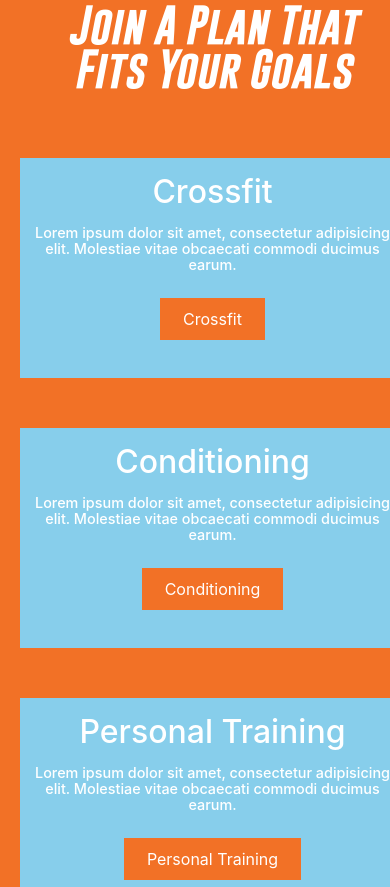
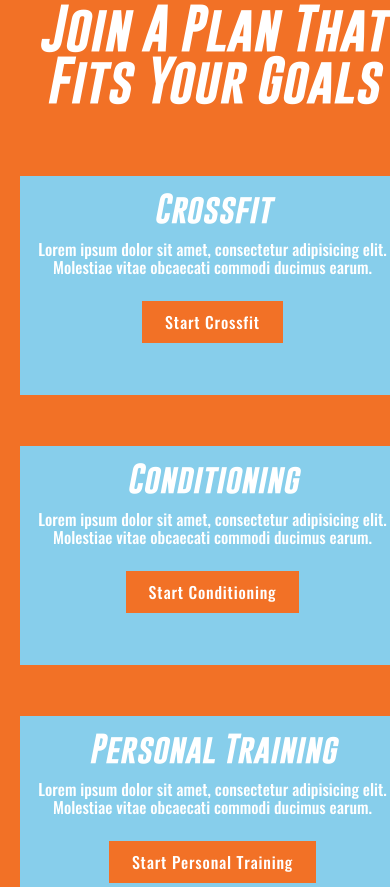
Before and after one commit to PokerEdge/UCF, a plain HTML site: page index.html in a window 390 px wide. Shown: the part 1404-2291 px from the top of the page. Drawn offline with nearby package versions, Linux system fonts and the light colour scheme.

Commit message:
Join A Plan styling edits
Join A Plan styling edits, including font choice and relative sizing.

Not including complete design and responsive element placement.

```diff
--- a/css/main.css
+++ b/css/main.css
@@ -27,7 +27,6 @@ button:focus {
 
 #nav-container {
   z-index: 1;
-  /* Alert container height offset to work with fixed-top navigation bar */
   padding-top: 76px;
   padding-right:0;
   width: 100%;
@@ -71,15 +70,6 @@ button:focus {
 .dropdown-divider {
   border-top: 3px solid #e9ecef;
 }
-
-/*.dropdown-toggle {
-  -webkit-transition: -webkit-transform .95s ease-in-out;
-          transition:         transform .95s ease-in-out;
-}
-.dropdown-toggle:hover .fa-caret-down {
-  -webkit-transform: rotate(180deg);
-          transform: rotate(180deg);
-}*/
 
 .fa-caret-down {
   -webkit-transition: 0.25s ease all;
@@ -166,11 +156,8 @@ button:focus {
     z-index: 1;
     opacity: 0.975;
     position: fixed;
-    /*margin-top: 80px;*/
     width: 0%;
     right: -100%;
-    /*width: 100%;
-    right: 0%;*/
     height: 100vh;
     font-family: "Gobold-Bold-Italic", arial, sans-serif;
     font-size: 3em;
@@ -396,10 +383,12 @@ button.close span:hover {
   height: 120vh;
   color: #fff;
   background-color: #f27126;
+  font-family: "Oswald-Medium", arial, sans-serif;
 }
 
 #plansContainer .plan-main-title {
   font-family: "Gobold-Bold-Italic", arial, sans-serif;
+  font-size: 3em;
   margin: 8vh 0;
 }
 
@@ -412,16 +401,19 @@ button.close span:hover {
   background: skyblue;
 }
 
-#plansContainer .planTitle h2 {
-  font-size: 0.85em;
+#plansContainer .planTitle {
+  font-family: "Gobold-Bold-Italic", arial, sans-serif;
+  font-size: 1.9em;
 }
 
-#plansContainer .plansList h3 {
-  font-size: .9em;
+#plansContainer .planText {
+  font-family: "Oswald-Medium", arial, sans-serif;
+  font-size: 1em;
 }
 
 #plansContainer .get-started {
   margin-top: 2vh;
+  letter-spacing: 0.05em;
 }
 
 /********************************/
--- a/index.html
+++ b/index.html
@@ -313,7 +313,7 @@
               <h2 class="planTitle mt-3">Crossfit</h2>
               <h3 class="planText mt-3">Lorem ipsum dolor sit amet, consectetur adipisicing elit. Molestiae vitae obcaecati commodi ducimus earum.</h3>
               <a href="#">
-                <button type="button" class="btn btn-dark get-started text-center">Crossfit</button>
+                <button type="button" class="btn btn-dark get-started text-center">Start Crossfit</button>
               </a>
             </div>
 
@@ -325,7 +325,7 @@
               <h2 class="planTitle text-center mt-3">Conditioning</h2>
               <h3 class="planText mt-3">Lorem ipsum dolor sit amet, consectetur adipisicing elit. Molestiae vitae obcaecati commodi ducimus earum.</h3>
               <a href="#">
-                <button type="button" class="btn btn-dark get-started text-center">Conditioning</button>
+                <button type="button" class="btn btn-dark get-started text-center">Start Conditioning</button>
               </a>
             </div>
           </div>
@@ -336,7 +336,7 @@
               <h2 class="planTitle text-center mt-3">Personal Training</h2>
               <h3 class="planText mt-3">Lorem ipsum dolor sit amet, consectetur adipisicing elit. Molestiae vitae obcaecati commodi ducimus earum.</h3>
               <a href="#">
-                <button type="button" class="btn btn-dark get-started text-center">Personal Training</button>
+                <button type="button" class="btn btn-dark get-started text-center">Start Personal Training</button>
               </a>
             </div>
 
```
